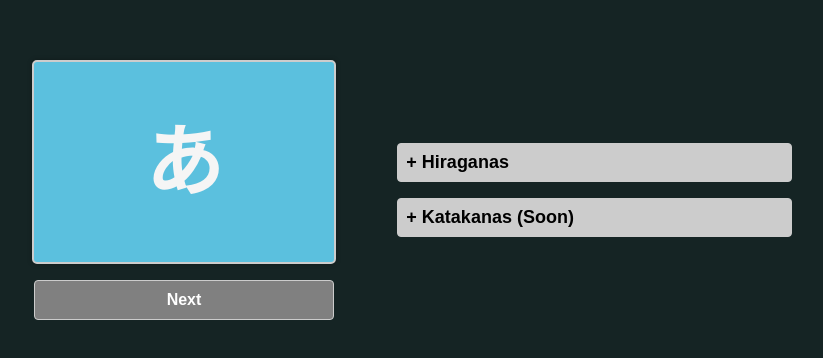
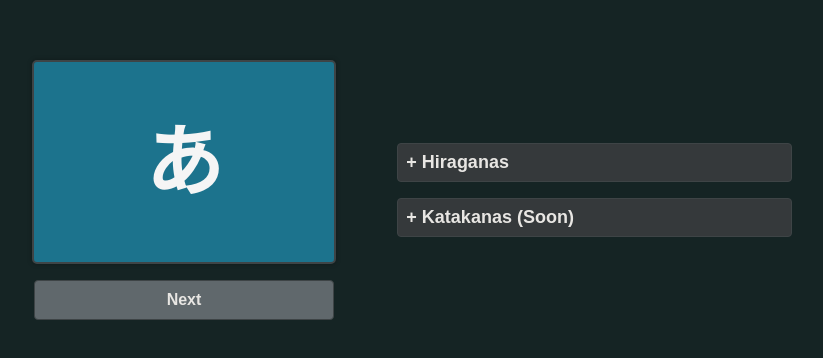
Before and after one commit to Dorian-Garcia-pro/flash-kanas, a React (Create React App) app: page / in a window 1280 px wide. Shown: the part 210-568 px from the top of the page, without its empty margins (456-1279 px from the left). Built offline with nearby package versions, Linux system fonts and the light colour scheme.

Commit message:
color + fix subFilters

```diff
--- a/src/App.scss
+++ b/src/App.scss
@@ -22,7 +22,7 @@
   align-items: center;
   justify-content: center;
   font-size: calc(10px + 2vmin);
-  color: white;
+  color: rgb(226, 223, 219);
   padding: 0 2rem;
 }
 
@@ -34,11 +34,12 @@ input[type="checkbox"] {
   height: 2rem;
   border: 2px solid whitesmoke;
   border-radius: 4px;
-  outline: none;
+  border-color: rgb(51, 55, 57);
+  outline-color: initial;
   cursor: pointer;
 }
 
 input[type="checkbox"]:checked {
-  background-color: #5bbb5e;
-  border-color: #5bbb5e;
+  background-color: rgb(56, 134, 77);
+  border-color: rgb(56, 134, 77);
 }
--- a/src/components/Card.scss
+++ b/src/components/Card.scss
@@ -6,10 +6,11 @@
   transform-style: preserve-3d;
   transition: transform 0.5s;
   cursor: pointer;
-    background-color: #5bc0de;
+  background-color: rgb(28, 115, 141);
   border: 2px solid #ccc;
+  border-color: rgb(62, 68, 70);
   border-radius: 5px;
-    box-shadow: 0px 0px 5px rgba(0, 0, 0, 0.3);
+  box-shadow: rgba(0, 0, 0, 0.3) 0px 0px 5px;
   height: 200px;
   width: 300px;
   -webkit-user-select: none; /* Safari */
@@ -40,16 +41,12 @@
   display: flex;
   align-items: center;
   justify-content: center;
-
-
 }
 
 .back {
   transform: rotateY(180deg);
-    background-color: #f0ad4e;
-    p{
-
+  background-color: rgb(153, 95, 13);
+  p {
     height: 2ch;
-
   }
 }
--- a/src/components/Deck.scss
+++ b/src/components/Deck.scss
@@ -27,8 +27,6 @@
   justify-content: center;
 }
 .btn {
-  background-color: grey; /* couleur de fond */
-  color: #fff; /* couleur du texte */
   border: 1px solid #ccc; /* bordure */
   padding: 10px 20px; /* espacement intérieur */
   border-radius: 4px; /* bordure arrondie */
@@ -37,6 +35,11 @@
   font-weight: bold; /* graisse du texte */
   cursor: pointer; /* curseur en forme de main au survol */
   transition: all 0.2s ease-in-out; /* animation de transition au survol */
+
+  background-color: rgb(96, 104, 108);
+  border-color: rgb(62, 68, 70);
+  color: rgb(232, 230, 227);
+  text-decoration-color: initial;
 }
 
 .filtersContainer {
@@ -63,13 +66,15 @@
   }
   &.hiraganasSubFilters {
     display: flex;
-    justify-content: flex-start;
-    gap: 3rem;
+    flex-direction: column;
+    justify-content: space-between;
     & > label {
       display: flex;
       align-items: center;
+      flex-direction: row-reverse;
+      gap: 0.5rem;
       & > input {
-        margin-right: 0.5rem;
+        margin-right: 0;
       }
     }
   }
@@ -88,14 +93,16 @@
     background-color: transparent;
     color: whitesmoke;
     border: 1px solid whitesmoke;
+    border-color: rgb(51, 55, 57);
     -webkit-user-select: none; /* Safari */
     -ms-user-select: none; /* IE 10 and IE 11 */
     user-select: none; /* Standard syntax */
     &.kanaSelected {
       padding: 4px;
       border-radius: 2px;
-      background-color: #5bbb5e;
-      color: whitesmoke;
+
+      background-color: rgb(56, 134, 77);
+      color: rgb(226, 223, 219);
     }
   }
 }
@@ -114,8 +121,9 @@
   padding: 0.5rem;
   font-size: large;
   cursor: pointer;
-  color: black;
-  background-color: #ccc;
+
+  background-color: rgb(53, 57, 59);
+  color: rgb(232, 230, 227);
 }
 
 @media (orientation: landscape) {
@@ -148,6 +156,25 @@
     display: flex;
     gap: 0.5rem;
     justify-content: center;
-    padding: 1rem 0;
+    padding: 0 0 1rem 0;
+    & > button {
+      width: 100%;
+    }
+    &.hiraganasSubFilters {
+      display: flex;
+      justify-content: space-between;
+      flex-direction: row;
+
+      & > label {
+        display: flex;
+        align-items: center;
+
+        flex-direction: row-reverse;
+        gap: 0.5rem;
+        & > input {
+          margin-right: 0;
+        }
+      }
+    }
   }
 }
```
Lines whose indentation alone changed are shown as unchanged.
